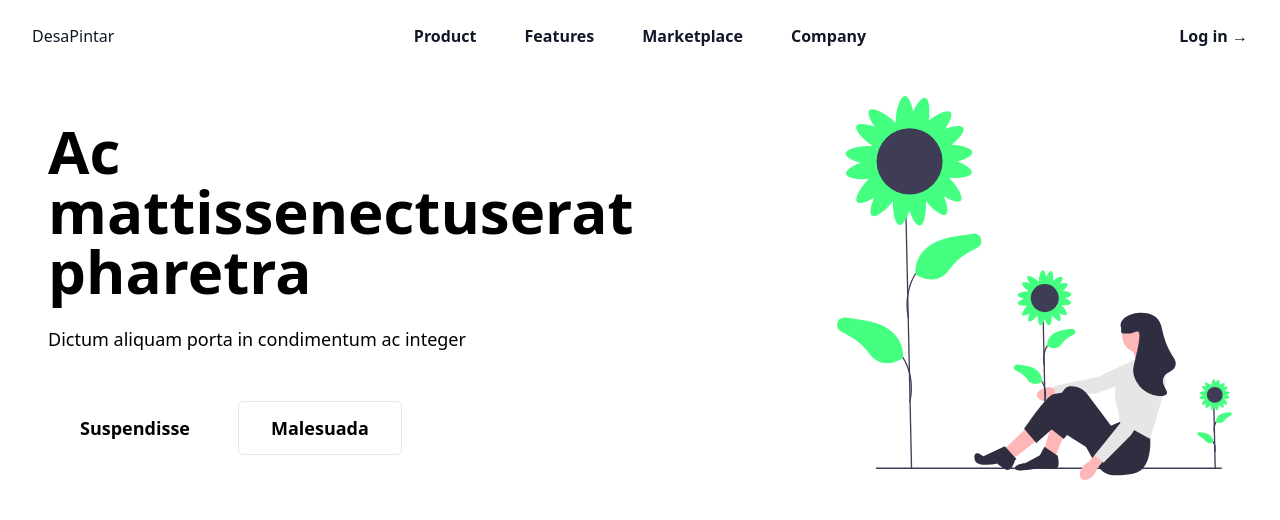
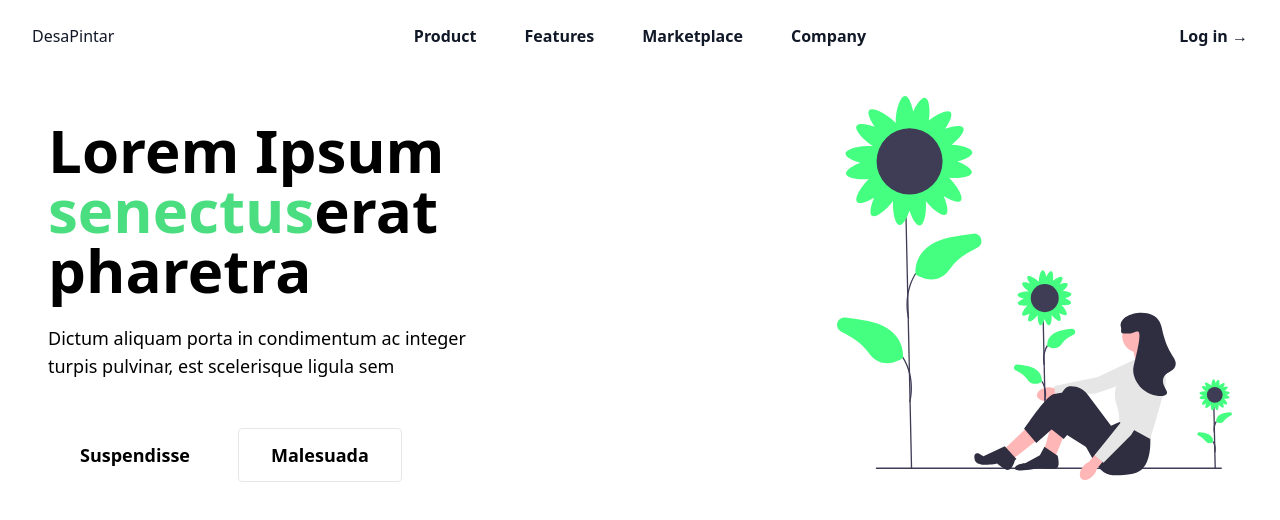
Before and after one commit to farhanzipp/desa-pintar, a React (Vite) app: page / in a window 1280 px wide. Shown: the top 520 px of the page. Built offline with nearby package versions, Linux system fonts and the light colour scheme.

Commit message:
fix: dark color issue

```diff
--- a/src/components/Hero.jsx
+++ b/src/components/Hero.jsx
@@ -8,14 +8,18 @@ const Hero = () => {
         <div className="container flex flex-col justify-center p-6 mx-auto sm:py-12 lg:py-24 lg:flex-row lg:justify-between">
 
           <div className="flex flex-col justify-center p-6 text-center rounded-sm lg:max-w-md xl:max-w-lg lg:text-left">
-            <h1 className="text-5xl font-bold leadi sm:text-6xl">Ac mattis
-              <span className="dark:text-green-400">senectus</span>erat pharetra
+            <h1 className="text-5xl font-bold sm:text-6xl">Lorem Ipsum
+              <br />
+              <span className='text-green-400'>senectus</span>erat pharetra
             </h1>
-            <p className="mt-6 mb-8 text-lg sm:mb-12">Dictum aliquam porta in condimentum ac integer</p>
+            <p className="mt-6 mb-8 text-lg sm:mb-12">Dictum aliquam porta in condimentum ac integer
+              <br />
+              turpis pulvinar, est scelerisque ligula sem
+            </p>
 
             <div className="flex flex-col space-y-4 sm:items-center sm:justify-center sm:flex-row sm:space-y-0 sm:space-x-4 lg:justify-start">
-              <a rel="noopener noreferrer" href="#" className="px-8 py-3 text-lg font-semibold rounded dark:bg-green-400 dark:text-gray-900">Suspendisse</a>
-              <a rel="noopener noreferrer" href="#" className="px-8 py-3 text-lg font-semibold border rounded dark:border-gray-100">Malesuada</a>
+              <a rel="noopener noreferrer" href="#" className="px-8 py-3 text-lg font-semibold rounded">Suspendisse</a>
+              <a rel="noopener noreferrer" href="#" className="px-8 py-3 text-lg font-semibold border rounded ">Malesuada</a>
             </div>
           </div>
           <div className="flex items-center justify-center p-6 mt-8 lg:mt-0 h-72 sm:h-80 lg:h-96 xl:h-112 2xl:h-128">
```
